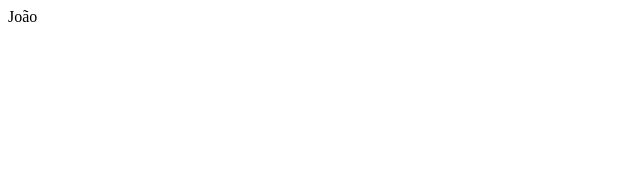
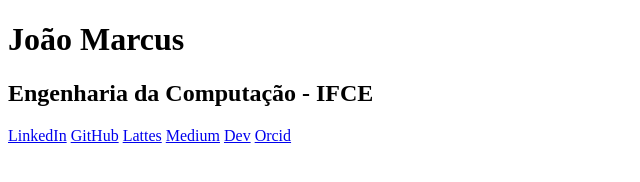
Before and after one commit to Joaom123/Joaom123.github.io, a plain HTML site: page index.html in a window 1280 px wide. Shown: the whole page, without its empty margins (0-640 px from the left). Drawn offline with Linux system fonts and the light colour scheme.

Commit message:
add links

```diff
--- a/index.html
+++ b/index.html
@@ -5,9 +5,20 @@
     <meta name="viewport"
           content="width=device-width, user-scalable=no, initial-scale=1.0, maximum-scale=1.0, minimum-scale=1.0">
     <meta http-equiv="X-UA-Compatible" content="ie=edge">
-    <title>Document</title>
+    <title>João Marcus</title>
 </head>
 <body>
-João
+<div>
+    <h1>João Marcus</h1>
+    <h2>Engenharia da Computação - IFCE</h2>
+    <div>
+        <a href="https://www.linkedin.com/in/joaomarcusmr/" target="_blank" rel="noopener">LinkedIn</a>
+        <a href="https://github.com/Joaom123" target="_blank" rel="noopener">GitHub</a>
+        <a href="https://lattes.cnpq.br/5776026518580392" target="_blank" rel="noopener">Lattes</a>
+        <a href="https://medium.com/@joaomarcus12769" target="_blank" rel="noopener">Medium</a>
+        <a href="https://dev.to/joaom123" target="_blank" rel="noopener">Dev</a>
+        <a href="https://orcid.org/0000-0001-8377-2054" target="_blank" rel="noopener">Orcid</a>
+    </div>
+</div>
 </body>
 </html>
```
